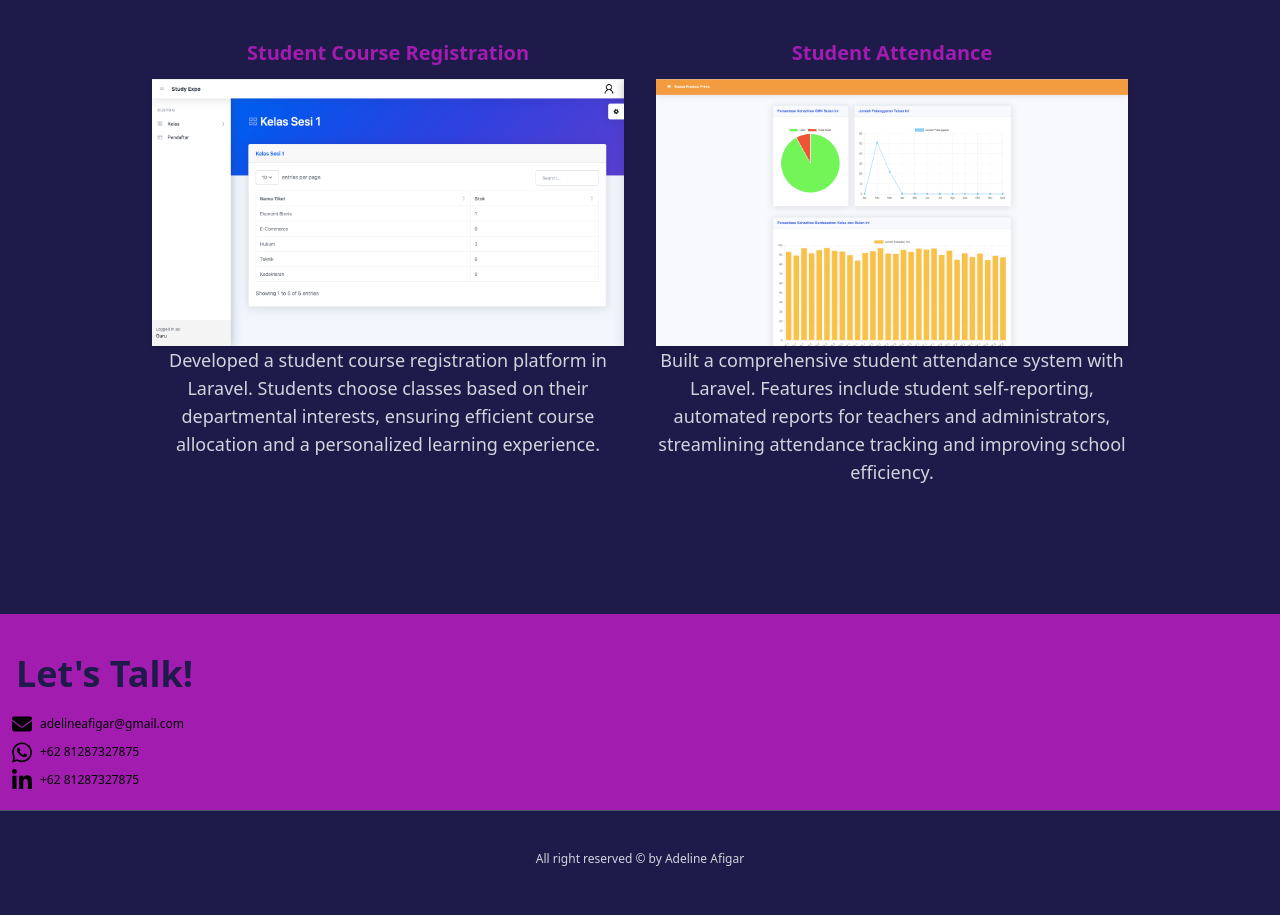
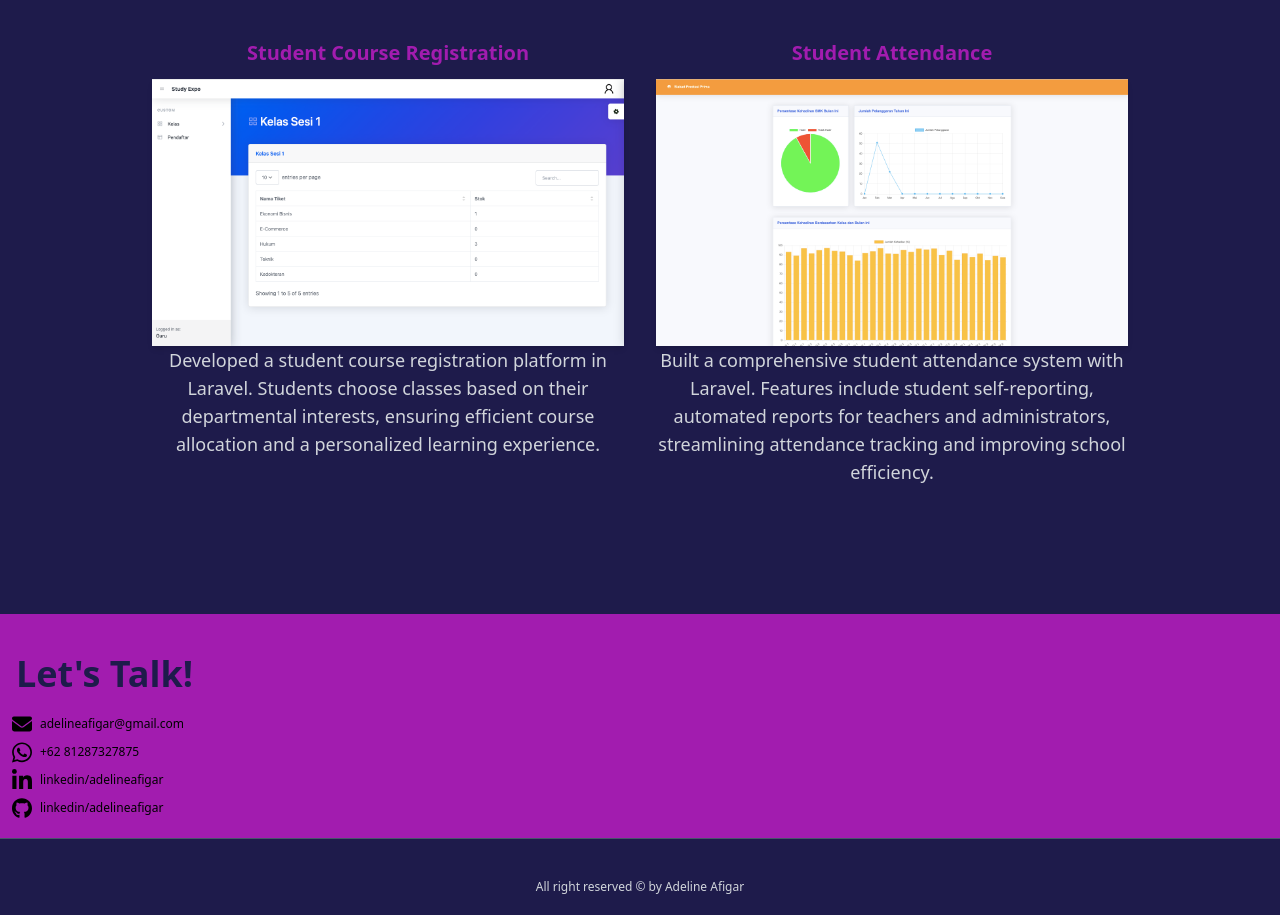
Before and after one commit to sckpemweb/tes, a website: page index.html in a window 1280 px wide. Shown: the part 3916-4831 px from the top of the page. Before the commit the page ends 4803 px from the top, so only its background shows below. Drawn offline with Linux system fonts and the light colour scheme.

Commit message:
fix contact

```diff
--- a/index.html
+++ b/index.html
@@ -434,7 +434,7 @@
         <div class="flex flex-wrap items-center justify-center lg:mx-auto">
             <div class="w-full px-2 flex items-center md:w1/3">
                 <!-- LinkedIn -->
-                <a href="https://wa.me/6281287327875" target="_blank"
+                <a href="https://www.linkedin.com/in/adelineafigar/" target="_blank"
                     class="w-7 h-7 mr-1 rounded-full flex justify-center items-center border-gray-400 hover: border-white hover:bg-pink hover:text-white">
                     <svg role="img" width="20" class="fill-current" xmlns="http://www.w3.org/2000/svg"
                         viewBox="0 0 448 512"><!--!Font Awesome Free 6.5.1 by @fontawesome - https://fontawesome.com License - https://fontawesome.com/license/free Copyright 2024 Fonticons, Inc.-->
@@ -442,7 +442,21 @@
                             d="M100.3 448H7.4V148.9h92.9zM53.8 108.1C24.1 108.1 0 83.5 0 53.8a53.8 53.8 0 0 1 107.6 0c0 29.7-24.1 54.3-53.8 54.3zM447.9 448h-92.7V302.4c0-34.7-.7-79.2-48.3-79.2-48.3 0-55.7 37.7-55.7 76.7V448h-92.8V148.9h89.1v40.8h1.3c12.4-23.5 42.7-48.3 87.9-48.3 94 0 111.3 61.9 111.3 142.3V448z" />
                     </svg>
                 </a>
-                <p class="font-medium text-smtext-center text-xs">+62 81287327875</p>
+                <p class="font-medium text-smtext-center text-xs">linkedin/adelineafigar</p>
+            </div>
+        </div>
+        <div class="flex flex-wrap items-center justify-center lg:mx-auto">
+            <div class="w-full px-2 flex items-center md:w1/3">
+                <!-- LinkedIn -->
+                <a href="https://github.com/adelineafgr" target="_blank"
+                    class="w-7 h-7 mr-1 rounded-full flex justify-center items-center border-gray-400 hover: border-white hover:bg-pink hover:text-white">
+                    <svg role="img" width="20" class="fill-current" xmlns="http://www.w3.org/2000/svg"
+                        viewBox="0 0 496 512"><!--!Font Awesome Free 6.5.1 by @fontawesome - https://fontawesome.com License - https://fontawesome.com/license/free Copyright 2024 Fonticons, Inc.-->
+                        <path
+                            d="M165.9 397.4c0 2-2.3 3.6-5.2 3.6-3.3 .3-5.6-1.3-5.6-3.6 0-2 2.3-3.6 5.2-3.6 3-.3 5.6 1.3 5.6 3.6zm-31.1-4.5c-.7 2 1.3 4.3 4.3 4.9 2.6 1 5.6 0 6.2-2s-1.3-4.3-4.3-5.2c-2.6-.7-5.5 .3-6.2 2.3zm44.2-1.7c-2.9 .7-4.9 2.6-4.6 4.9 .3 2 2.9 3.3 5.9 2.6 2.9-.7 4.9-2.6 4.6-4.6-.3-1.9-3-3.2-5.9-2.9zM244.8 8C106.1 8 0 113.3 0 252c0 110.9 69.8 205.8 169.5 239.2 12.8 2.3 17.3-5.6 17.3-12.1 0-6.2-.3-40.4-.3-61.4 0 0-70 15-84.7-29.8 0 0-11.4-29.1-27.8-36.6 0 0-22.9-15.7 1.6-15.4 0 0 24.9 2 38.6 25.8 21.9 38.6 58.6 27.5 72.9 20.9 2.3-16 8.8-27.1 16-33.7-55.9-6.2-112.3-14.3-112.3-110.5 0-27.5 7.6-41.3 23.6-58.9-2.6-6.5-11.1-33.3 2.6-67.9 20.9-6.5 69 27 69 27 20-5.6 41.5-8.5 62.8-8.5s42.8 2.9 62.8 8.5c0 0 48.1-33.6 69-27 13.7 34.7 5.2 61.4 2.6 67.9 16 17.7 25.8 31.5 25.8 58.9 0 96.5-58.9 104.2-114.8 110.5 9.2 7.9 17 22.9 17 46.4 0 33.7-.3 75.4-.3 83.6 0 6.5 4.6 14.4 17.3 12.1C428.2 457.8 496 362.9 496 252 496 113.3 383.5 8 244.8 8zM97.2 352.9c-1.3 1-1 3.3 .7 5.2 1.6 1.6 3.9 2.3 5.2 1 1.3-1 1-3.3-.7-5.2-1.6-1.6-3.9-2.3-5.2-1zm-10.8-8.1c-.7 1.3 .3 2.9 2.3 3.9 1.6 1 3.6 .7 4.3-.7 .7-1.3-.3-2.9-2.3-3.9-2-.6-3.6-.3-4.3 .7zm32.4 35.6c-1.6 1.3-1 4.3 1.3 6.2 2.3 2.3 5.2 2.6 6.5 1 1.3-1.3 .7-4.3-1.3-6.2-2.2-2.3-5.2-2.6-6.5-1zm-11.4-14.7c-1.6 1-1.6 3.6 0 5.9 1.6 2.3 4.3 3.3 5.6 2.3 1.6-1.3 1.6-3.9 0-6.2-1.4-2.3-4-3.3-5.6-2z" />
+                    </svg>
+                </a>
+                <p class="font-medium text-smtext-center text-xs">linkedin/adelineafigar</p>
             </div>
         </div>
     </div>
```
